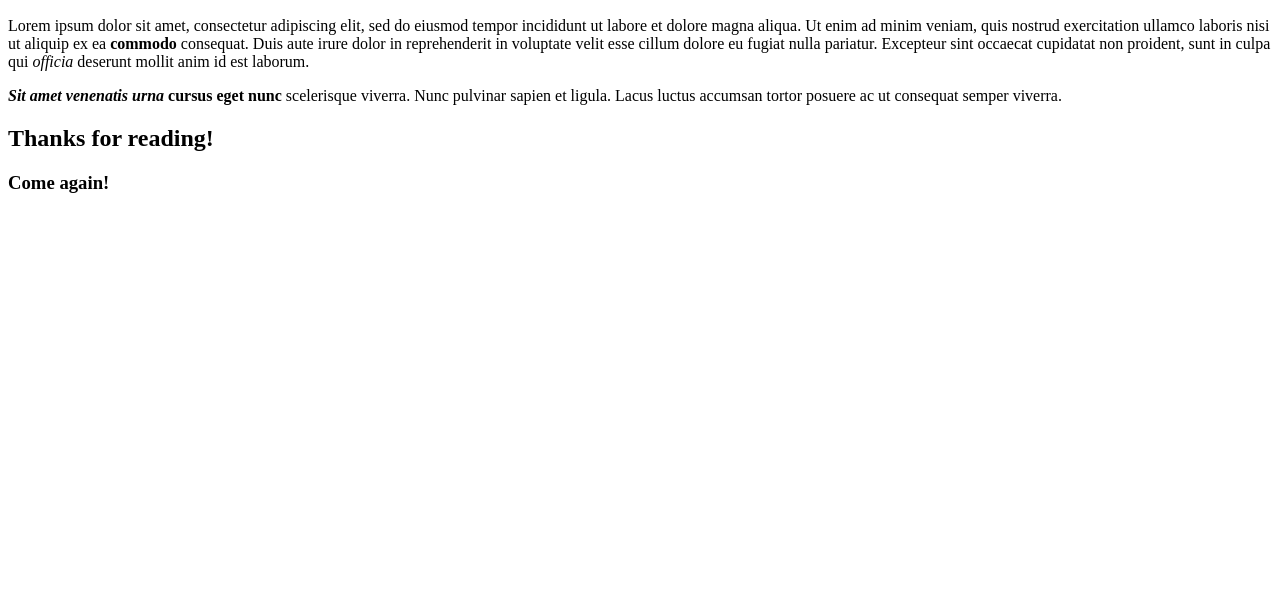
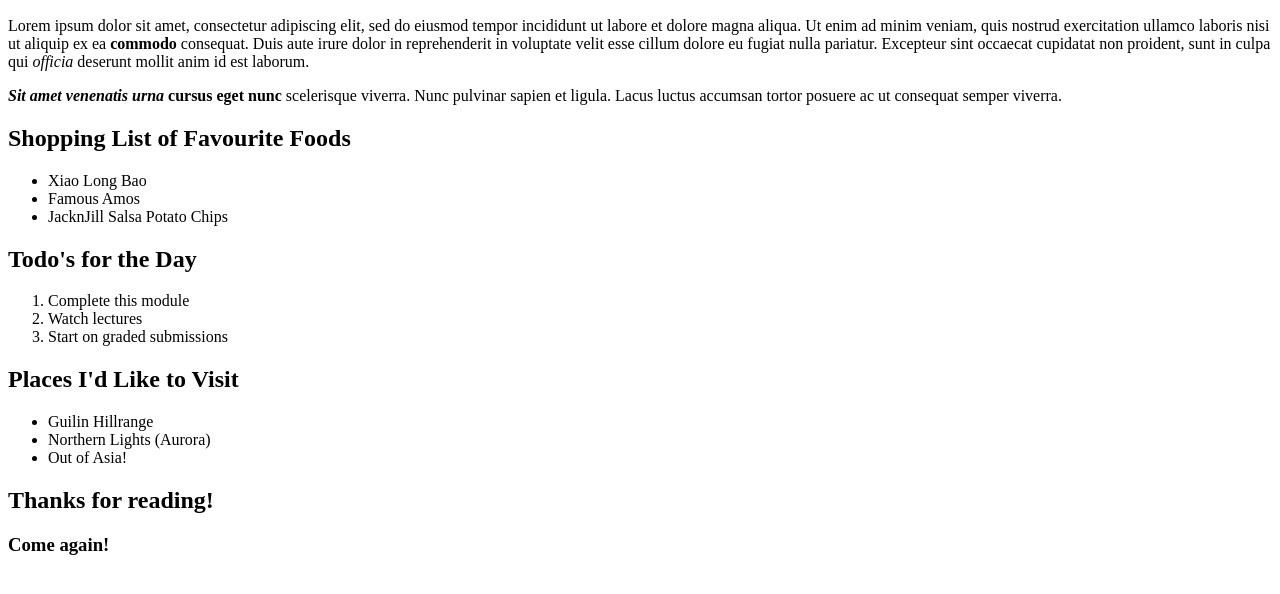
Before and after one commit to NyanMaw/git_test, a plain HTML site: page html-projects/first-blog/index.html in a window 1280 px wide. Shown: the part 110-704 px from the top of the page. Drawn offline with Linux system fonts and the light colour scheme.

Commit message:
Some edits

```diff
--- a/html-projects/first-blog/index.html
+++ b/html-projects/first-blog/index.html
@@ -24,6 +24,27 @@
                 scelerisque viverra. Nunc pulvinar sapien et
                 ligula. Lacus luctus accumsan tortor posuere ac
                 ut consequat semper viverra.</p>
+
+        <h2>Shopping List of Favourite Foods</h2>
+        <ul>
+            <li>Xiao Long Bao</li>
+            <li>Famous Amos</li>
+            <li>JacknJill Salsa Potato Chips</li>
+        </ul>
+
+        <h2>Todo's for the Day</h2>
+        <ol>
+            <li>Complete this module</li>
+            <li>Watch lectures</li>
+            <li>Start on graded submissions</li>
+        </ol>
+
+        <h2>Places I'd Like to Visit</h2>
+        <ul>
+            <li>Guilin Hillrange</li>
+            <li>Northern Lights (Aurora)</li>
+            <li>Out of Asia!</li>
+        </ul>
         <h2>Thanks for reading!</h2>
         <h3>Come again!</h3>
     </body>
```
Also changed, not shown: html-projects/odin-links-and-images/index.html (added, +15 -0 lines), html-projects/odin-links-and-images/pages/about.html (added, +11 -0 lines).
